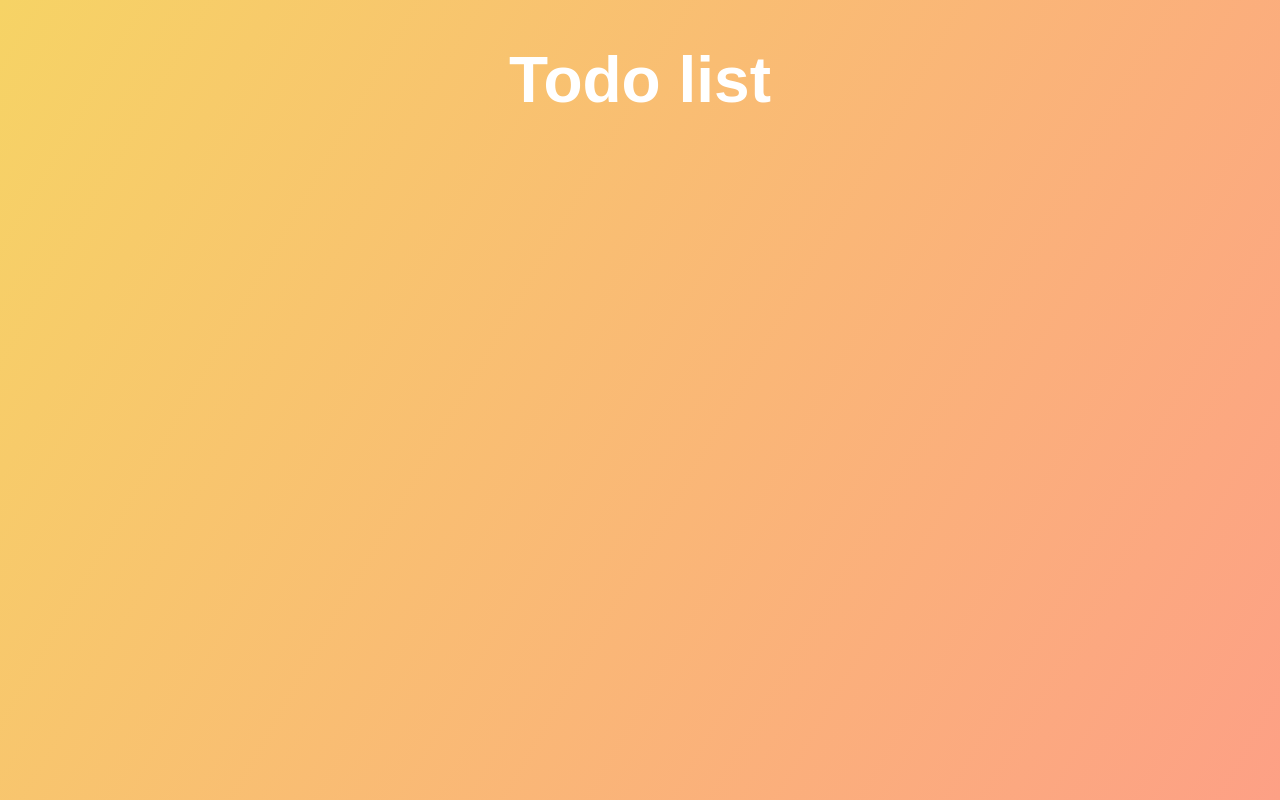
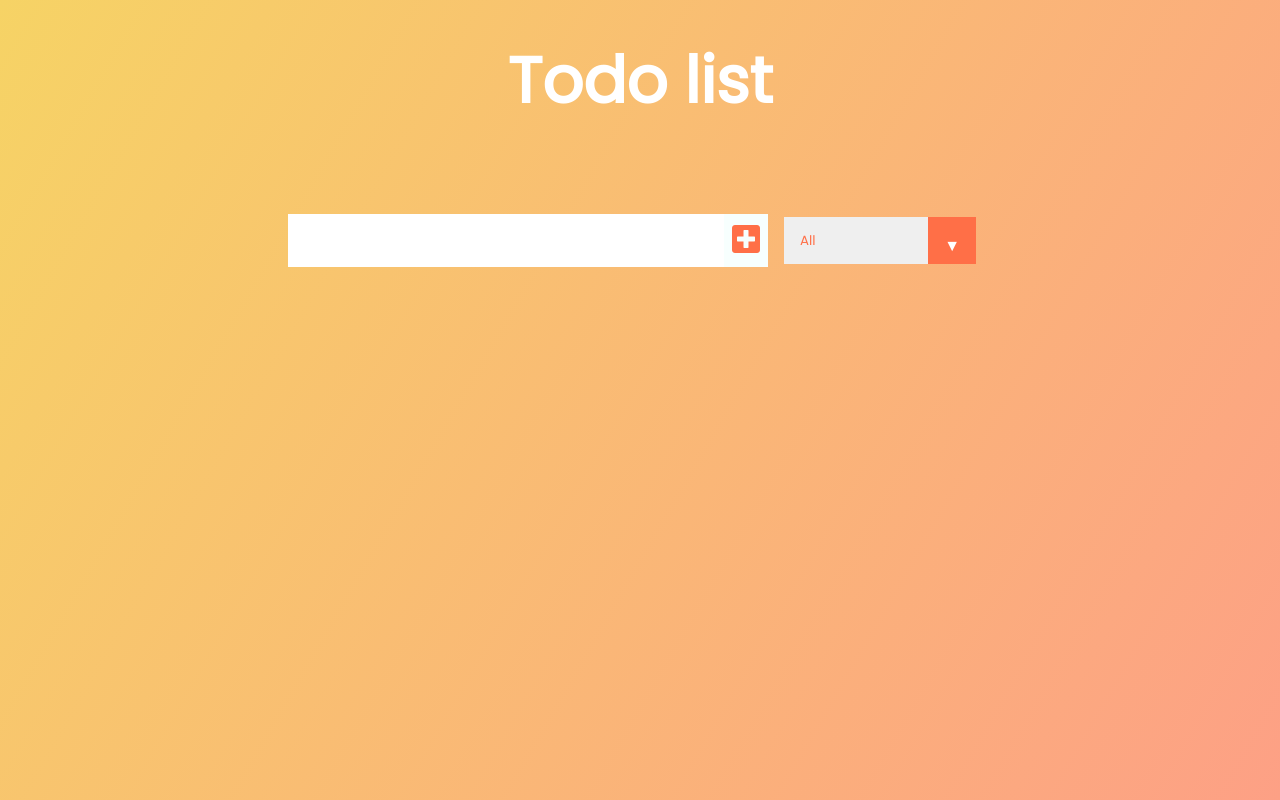
Before and after one commit to ZAnderson-281/reactTodoList, a React (Create React App) app: page / in a window 1280 px wide. Built offline with nearby package versions, Linux system fonts and the light colour scheme.

Commit message:
Added font and fixed classes

```diff
--- a/public/index.html
+++ b/public/index.html
@@ -24,6 +24,16 @@
       work correctly both with client-side routing and a non-root public URL.
       Learn how to configure a non-root public URL by running `npm run build`.
     -->
+    <link
+      href="https://fonts.googleapis.com/css?family=Poppins&display=swap"
+      rel="stylesheet"
+    />
+    <link
+      rel="stylesheet"
+      href="https://cdnjs.cloudflare.com/ajax/libs/font-awesome/5.12.1/css/all.min.css"
+      integrity="sha256-mmgLkCYLUQbXn0B1SRqzHar6dCnv9oZFPEC1g1cwlkk="
+      crossorigin="anonymous"
+    />
     <title>React App</title>
   </head>
   <body>
--- a/src/App.js
+++ b/src/App.js
@@ -1,3 +1,5 @@
+import Form from "./components/Form";
+
 import "./App.css";
 
 function App() {
@@ -6,6 +8,7 @@
       <header>
         <h1>Todo list</h1>
       </header>
+      <Form />
     </div>
   );
 }
--- a/src/components/Form.js
+++ b/src/components/Form.js
@@ -4,12 +4,12 @@
   return (
     <div>
       <form>
-        <input type="text" class="todo-input" />
-        <button class="todo-button" type="submit">
-          <i class="fas fa-plus-square"></i>
+        <input type="text" className="todo-input" />
+        <button className="todo-button" type="submit">
+          <i className="fas fa-plus-square"></i>
         </button>
-        <div class="select">
-          <select name="todos" class="filter-todo">
+        <div className="select">
+          <select name="todos" className="filter-todo">
             <option value="all">All</option>
             <option value="completed">Completed</option>
             <option value="uncompleted">Uncompleted</option>
```
Also changed, not shown: 1 other file (tests, documents, lock files or other folders).
